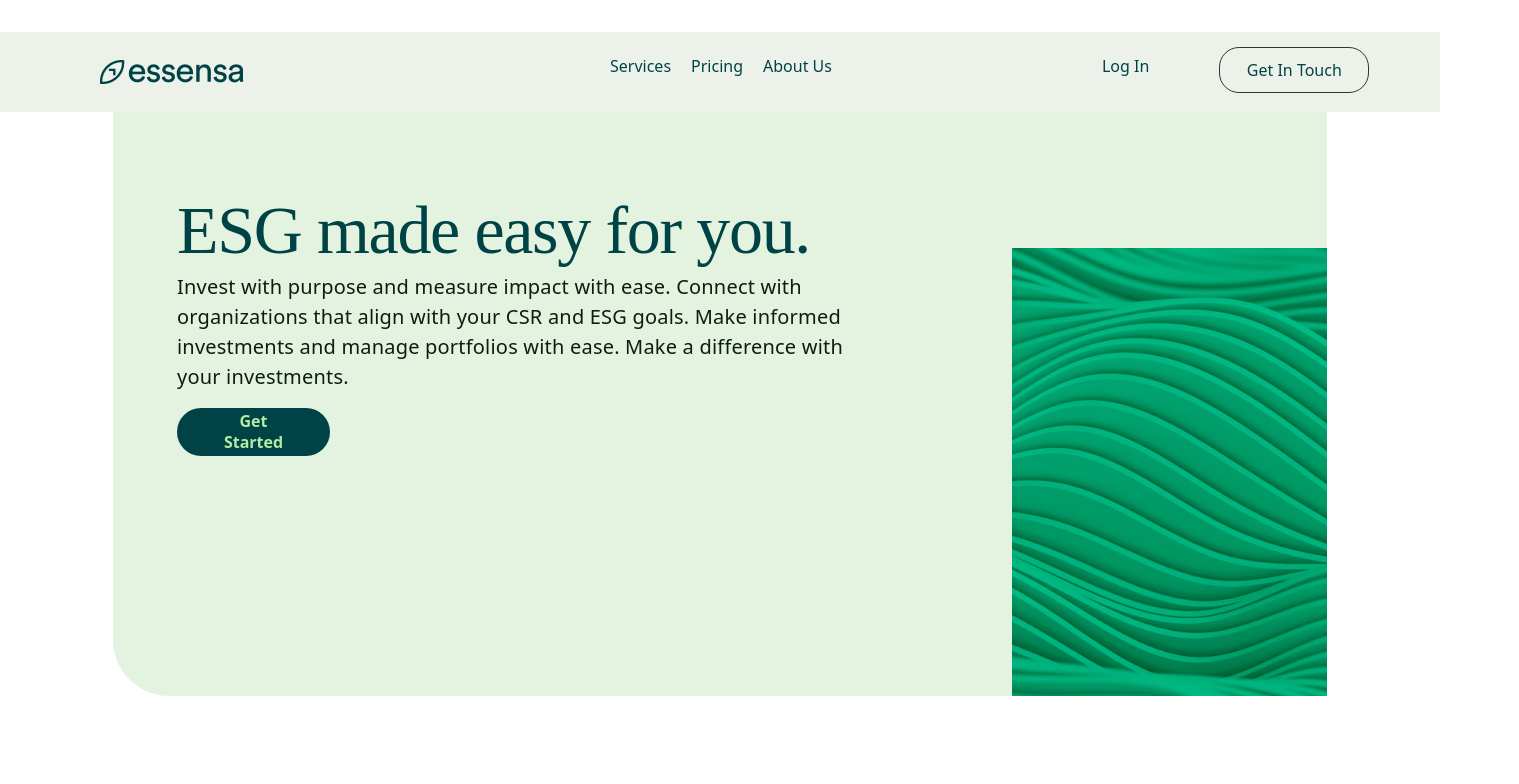
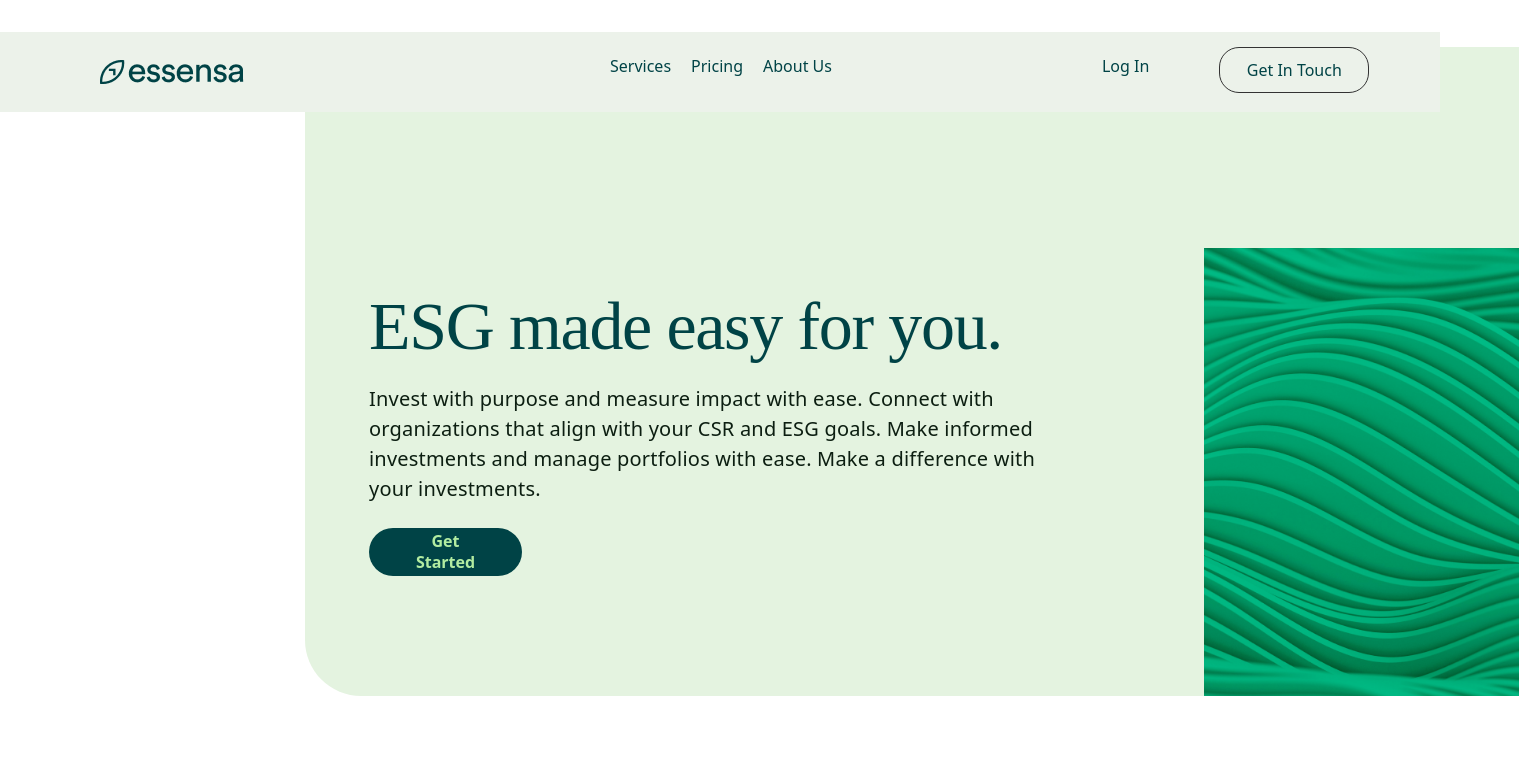
Before and after one commit to essensa2023/front-end, a React (Create React App) app in the folder frontend/: page / in a window 1280 px wide. Shown: the top 784 px of the page, 1519 px wide, since content can reach past the window. Built offline with nearby package versions, Linux system fonts and the light colour scheme.

Commit message:
footer updated .

```diff
--- a/frontend/src/components/Home/Home.js
+++ b/frontend/src/components/Home/Home.js
@@ -17,15 +17,17 @@ import fileIcon from "../../images/file-document-icon.png";
 const Home = () => {
     return (
         <>
-            <NavBar />
+            <div>
+                <NavBar />
+            </div>
 
             {/* Below NavBar */}
 
-            <div className="nav-container">
+            <div className="nav-container flex justify-between align-end bg-custom-light-green5 mr-48 ml-48 pl-16">
 
-                <div className="nav-contents">
-                    <h1 className="nav-heading">ESG made easy for you.</h1>
-                    <p className="nav-content">
+                <div className="nav-contents pt-24">
+                    <h1 className="nav-heading mb-4 text-custom-dark-green">ESG made easy for you.</h1>
+                    <p className="nav-content text-custom-black2 text-xl mb-4">
                         Invest with purpose and measure impact with ease.
                         Connect with organizations that align with your CSR and ESG goals.
                         Make informed investments and manage portfolios with ease.
@@ -226,7 +228,9 @@ const Home = () => {
 
             </div>
 
-            {/* <Footer /> */}
+            <div>
+                <Footer />
+            </div>
         </>
      );
 }
```
